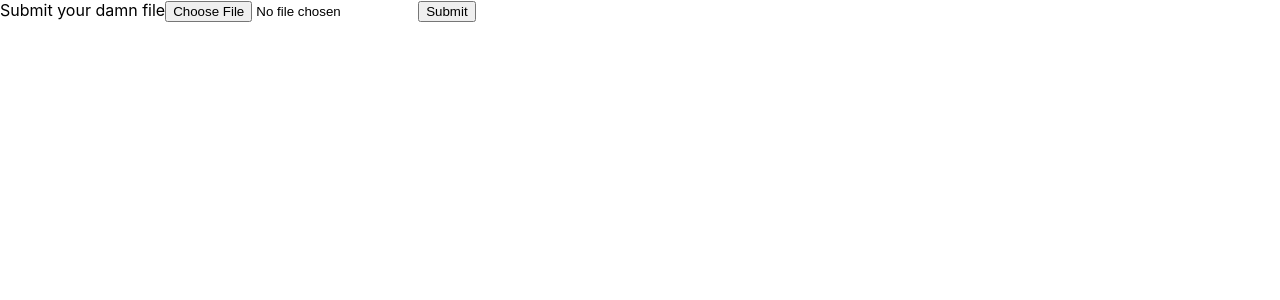
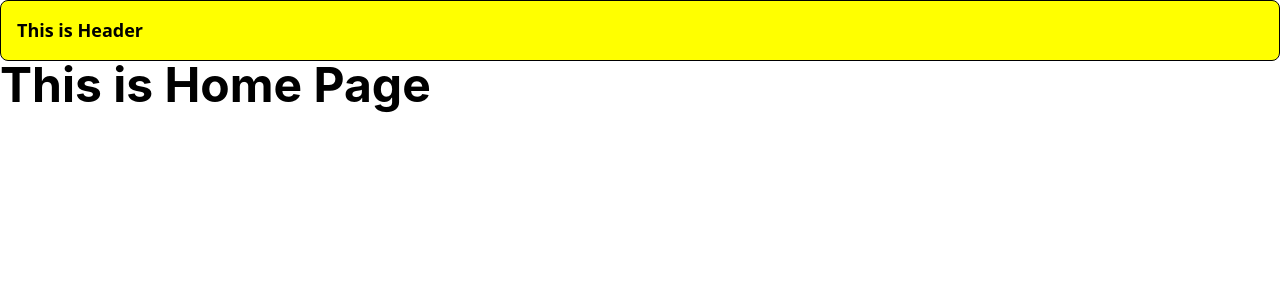
Before and after one commit to PVCPipes/pipes-frontend, a Next.js app: page / in a window 1280 px wide. Shown: the top 300 px of the page. Built offline with nearby package versions, Linux system fonts and the light colour scheme.

Commit message:
integrated chakra ui and restarted

```diff
--- /dev/null
+++ b/components/header/Header.tsx
@@ -0,0 +1,22 @@
+import type { NextPage } from 'next';
+import { Heading, Link, Box, Text } from "@chakra-ui/react"
+
+
+
+const Header: NextPage = (props) => {
+    return (
+        <Box
+          {...props}
+          w="100%"
+          borderWidth="1px"
+          borderRadius="lg"
+          overflow="hidden"
+          p={4}
+          bg="yellow"
+        >
+          <Text fontSize="lg" fontWeight="bold">This is Header</Text>
+        </Box>
+      )
+}
+
+export default Header;
--- /dev/null
+++ b/config.ts
@@ -0,0 +1,18 @@
+const getEnvironmentVariable = (environmentVariable: string): string => {
+    const unvalidatedEnvironmentVariable = process.env[environmentVariable];
+    if (!unvalidatedEnvironmentVariable) {
+      throw new Error(
+        `Couldn't find environment variable: ${environmentVariable}`
+      );
+    } else {
+      return unvalidatedEnvironmentVariable;
+    }
+  };
+
+  export const configFeApi = {
+    apiKey: getEnvironmentVariable("FE_API")
+  };
+
+  export const configBeApi = {
+    apiKey: getEnvironmentVariable("BE_API")
+  };
--- a/pages/_app.tsx
+++ b/pages/_app.tsx
@@ -1,8 +1,13 @@
-import '../styles/globals.css'
-import type { AppProps } from 'next/app'
+import type { AppProps } from 'next/app';
+import { ThemeProvider, theme, CSSReset } from '@chakra-ui/react';
 
 function MyApp({ Component, pageProps }: AppProps) {
-  return <Component {...pageProps} />
+  return (
+    <ThemeProvider theme={theme}>
+      <CSSReset />
+      <Component {...pageProps} />
+    </ThemeProvider>
+  )
 }
 
 export default MyApp
--- a/pages/api/hello.ts
+++ b/pages/api/hello.ts
@@ -1,12 +1,13 @@
 // Next.js API route support: https://nextjs.org/docs/api-routes/introduction
-import type { NextApiRequest, NextApiResponse } from 'next'
+// import type { NextApiRequest, NextApiResponse } from 'next'
+// import { configFeApi, configBeApi } from '../../config'
 
-type Data = {
-  name: string
-}
+// type Data = {
+//   name: string
+// }
 
-export default async function handler(req: any, res: any) {
-  const result = await fetch(`${process.env.BE_API}/v1/hello/getHello`);
-  const res_text = await result.json();
-  res.status(200).json(res_text);
-}
+// export default async function handler(req: any, res: any) {
+//   const result = await fetch(`http://localhost:3000/v1/scraping/uploadUnitAndOffering`);
+//   const res_text = await result.json();
+//   res.status(200).json(res_text);
+// }
--- a/pages/index.tsx
+++ b/pages/index.tsx
@@ -1,57 +1,17 @@
 import type { NextPage } from 'next'
 import { useState, useRef } from 'react'
-import Papa from 'papaparse';
-import Head from 'next/head'
-import Image from 'next/image'
-import styles from '../styles/Home.module.css'
+import { Heading, Link } from "@chakra-ui/react";
+import Header from "../components/header/Header"
 
 const Home: NextPage = () => {
-
-  const [file, setFile] = useState('');
-  // const inputRef = useRef();
-
-  const submitFiles = async (e: any) => {
-    try {
-      const body = { file };
-      const res = await fetch(`${process.env.FE_API}/api/hello`, {
-        method: 'POST',
-        headers: {'Content-Type': 'application.json'},
-        body: JSON.stringify(body)
-      })
-
-      const data = await res.json();
-      console.log(data)
-    } catch (err) {
-      console.error(err)
-    }
-  }
-
-  const handleChange = (event: any) => {
-    const something = event.target.files[0]
-
-    const blob = new Blob([something], {type: 'application/vnd.openxmlformats-officedocument.spreadsheetml.sheet'})
-
-    const img = URL.createObjectURL(blob);
-
-    setFile(img);
-  }
-
-
   return (
     <div>
-      <label htmlFor="submitFile">Submit your damn file</label>
-
-
-      <input
-        onChange={handleChange}
-        type="file"
-        id="submitFile" name="submitFile"
-        accept=".xlsx, .csv" />
-
-      <button onClick={submitFiles}>
-        Submit
-      </button>
+      <Header />
+      <Heading as="h1" size="2xl" mb="2">
+        This is Home Page
+      </Heading>
     </div>
   )
 }
-export default Home
+
+export default Home;
```
Also changed, not shown: package.json (+7 -0 lines), pages/results.tsx (added, +13 -0 lines), 2 other files (tests, documents, lock files or other folders).
